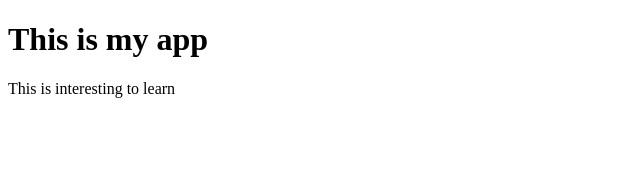
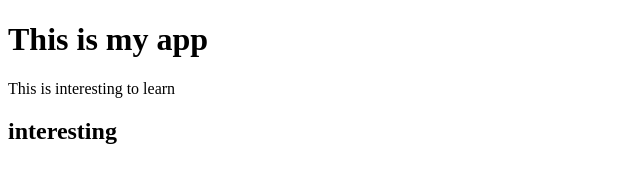
Before and after one commit to stanley-png/touchapp, a plain HTML site: page index.html in a window 1280 px wide. Shown: the whole page, without its empty margins (0-640 px from the left). Drawn offline with Linux system fonts and the light colour scheme.

Commit message:
second commit

```diff
--- a/index.html
+++ b/index.html
@@ -9,5 +9,6 @@
   <body>
     <h1>This is my app</h1>
     <p>This is interesting to learn</p>
+    <h2>interesting</h2>
   </body>
 </html>
```
